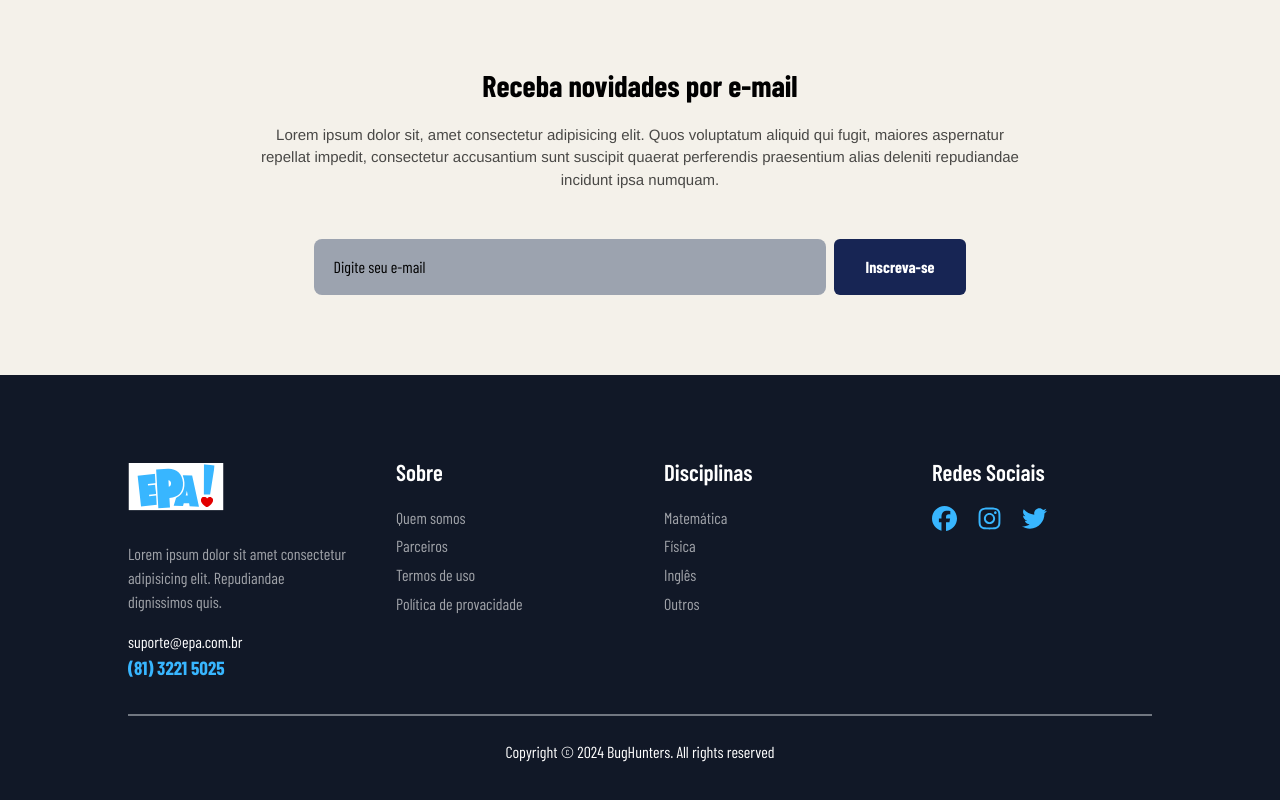
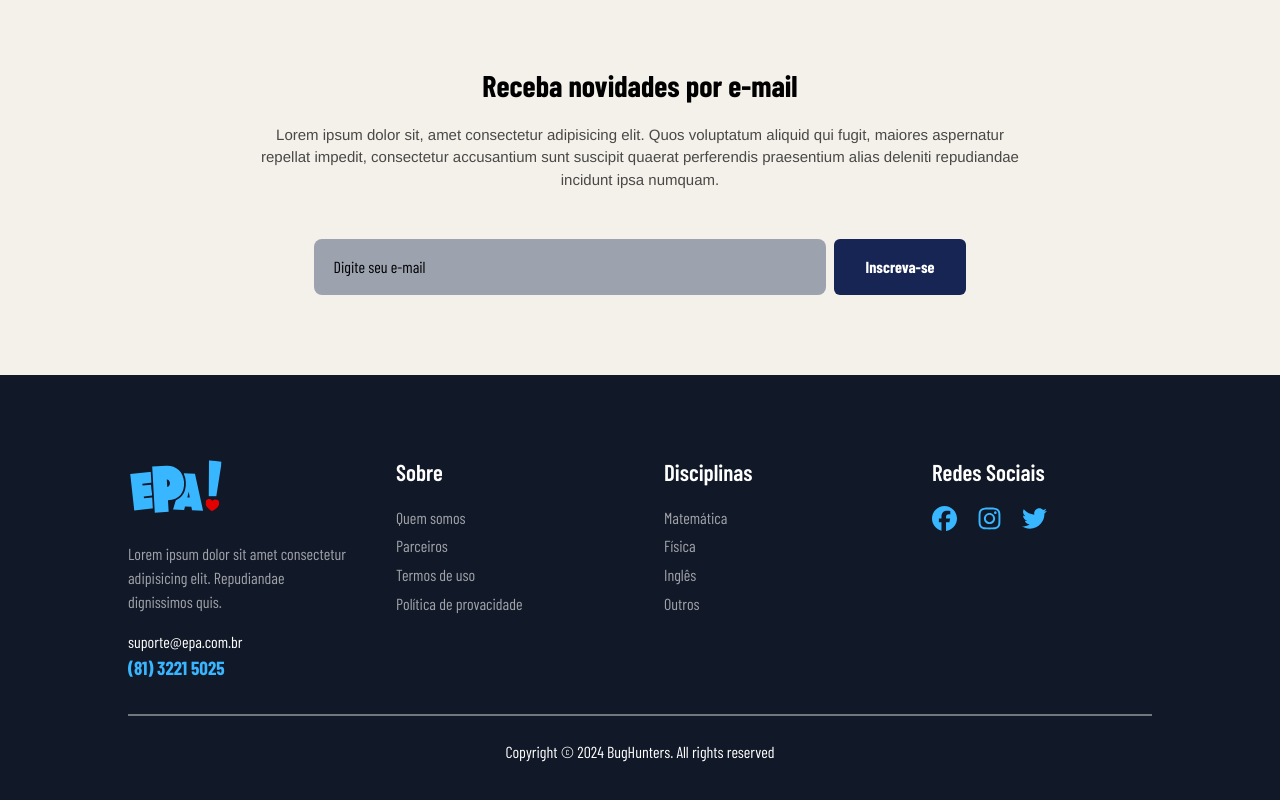
Before and after one commit to Antonio-coding/app-epa, a Next.js app: page / in a window 1280 px wide. Shown: the part 2154-2954 px from the top of the page. Built offline with nearby package versions, Linux system fonts and the light colour scheme; a web font is replaced by a local one.

Commit message:
Logo Footer - atualizado.

```diff
--- a/app/components/Footer/index.tsx
+++ b/app/components/Footer/index.tsx
@@ -14,7 +14,7 @@ const Footer = () => {
           <div>
             {/* Logo */}
             <Link href="/">
-              <Image height={500} width={500} src={ImgPath.Logo} alt="Logo" className="mt-[-1rem] h-[4rem] sm:w-[6rem] sm:h-[6rem] cursor-pointer" />
+              <Image height={500} width={500} src={ImgPath.LogoFooter} alt="Logo" className="mt-[-1rem] h-[4rem] sm:w-[6rem] sm:h-[6rem] cursor-pointer" />
             </Link>
 
             <p className="text-white text-opacity-60 mt-[0.4rem]">
```
Also changed, not shown: src/app/(pages)/login/page.tsx (added).
